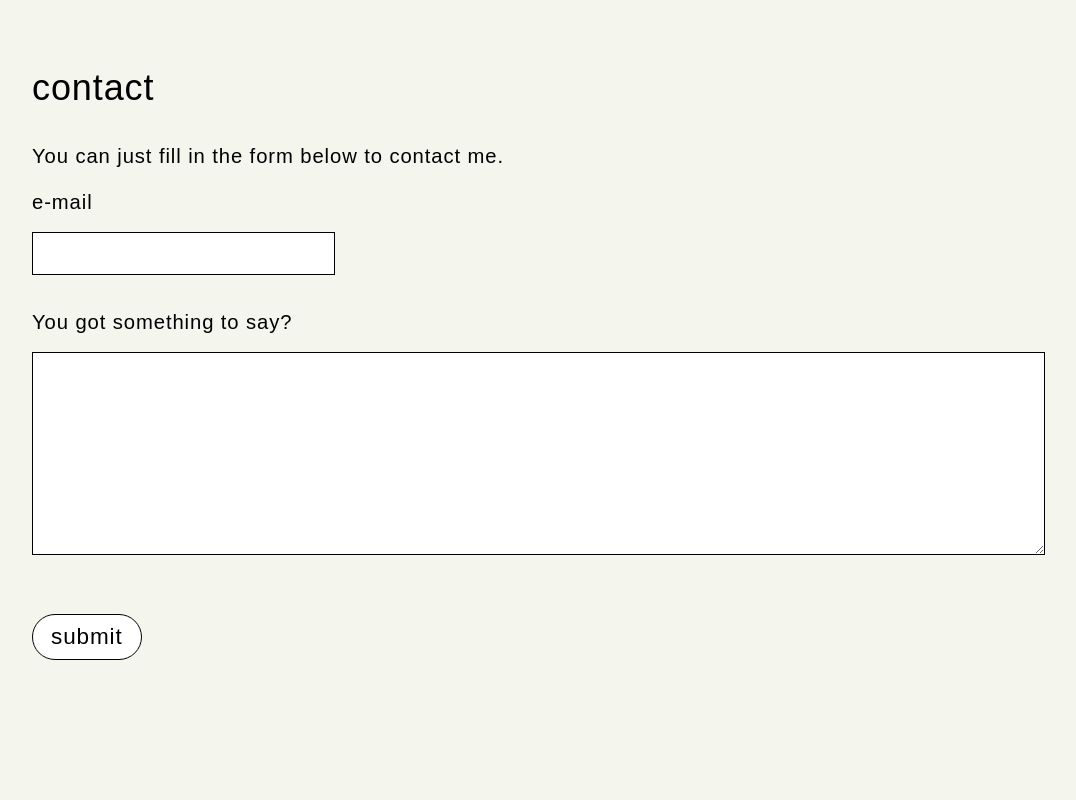
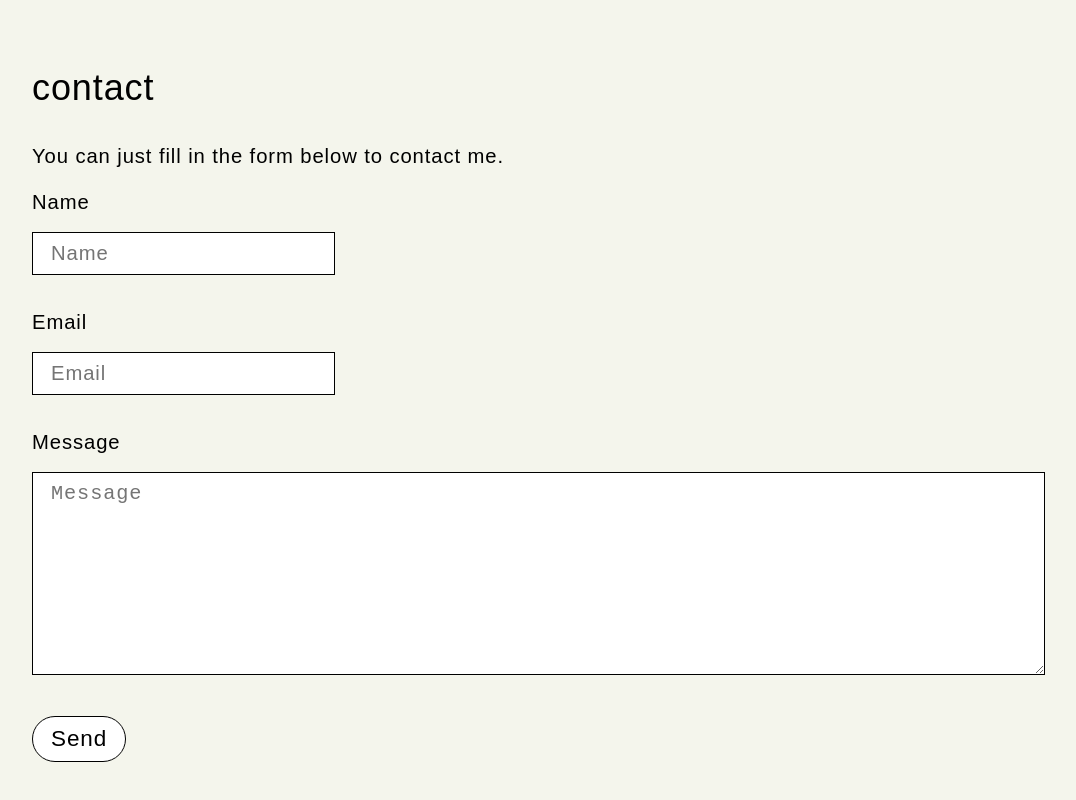
Before and after one commit to Stevotronic/PortfolioWebsite, a plain HTML site: page index.html in a window 1280 px wide. Shown: the part 1845-2645 px from the top of the page, without its empty margins (96-1172 px from the left). Before the commit the page ends 2541 px from the top, so only its background shows below. Drawn offline with Linux system fonts and the light colour scheme; a web font is replaced by a local one.

Commit message:
updated form with new provider - formspark

```diff
--- a/index.html
+++ b/index.html
@@ -132,16 +132,20 @@
         <h2>contact</h2>
         <p>You can just fill in the form below to contact me.
         </p><br>
-        <form action="https://formsubmit.co/s.emmelkamp@gmail.com" method="POST">
-            <label for="email">e-mail</label><br>
-            <input type="text" id="email" name="email" required>
-            <br>
-            <label for="text-area">You got something to say?</label><br>
-            <textarea id="text-area" name="comment"></textarea><br>
-            <input class="label" type="hidden" name="_subject" value="Yes, een aanvraag?!">
-            <input class="label" type="hidden" name="_next" value="./thankyou.html">
-            <input class="btn" type="submit" value="submit">
-        </form>
+        <form action="https://submit-form.com/1BqZWKD3h" method="POST">
+            <label class="label" for="name">Name</label><br>
+            <input type="text" id="name" name="name" placeholder="Name" required="" /><br>
+            <label class="label" for="email">Email</label><br>
+            <input type="email" id="email" name="email" placeholder="Email" required="" /><br>
+            <label class="label" for="message">Message</label><br>
+            <textarea
+                id="message"
+                name="message"
+                placeholder="Message"
+                required=""
+            ></textarea><br>
+            <button class="btn" type="submit">Send</button>
+            </form>
     </section>
 </body>
 </html>
--- a/style.css
+++ b/style.css
@@ -221,16 +221,17 @@ a.available {
     justify-content: space-between;
 }
 
-input.btn {
+button.btn {
     padding: 0.5rem 1rem;
     font-weight: 400;
     font-size: 1.25rem;
     border-radius: 2rem;
     border: 1px solid black;
     background-color: white;
+    margin-bottom: 3rem;
 }
 
-input.btn:hover {
+button.btn:hover {
     border: 1px solid #fff;
     background-color: #000;
     color: #fff;
```
